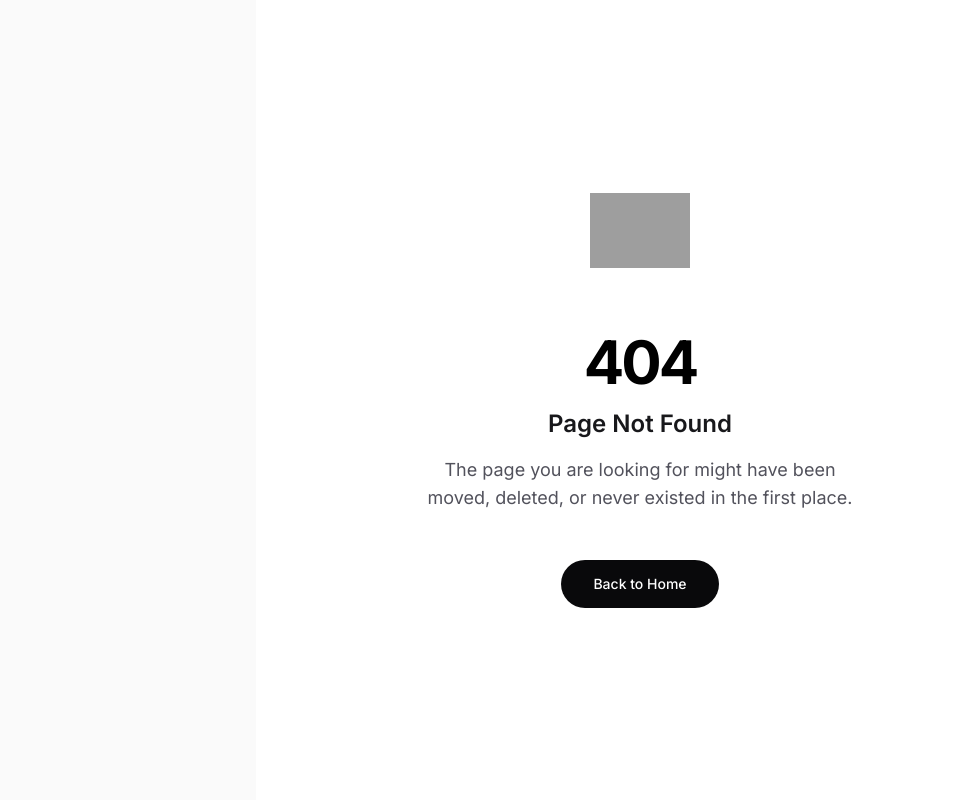
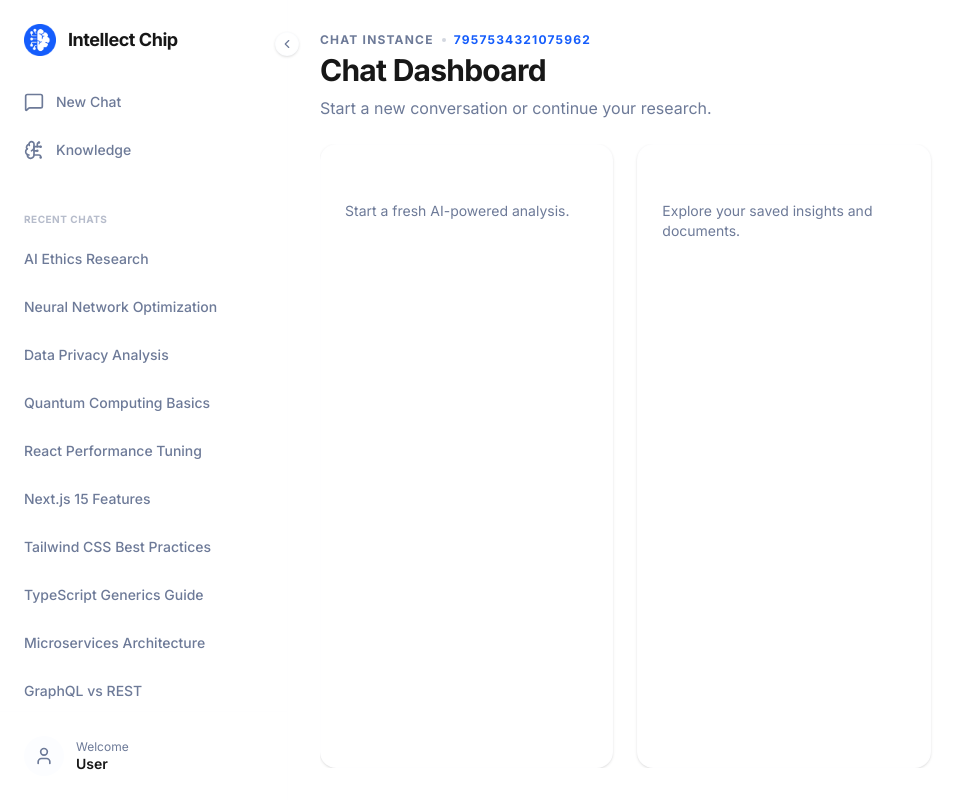
Before and after one commit to Inellect-Chip/intellectchip_knowledge_manager_v1_client_landing, a Next.js app: page /Chat/7957534321075962 in a window 1280 px wide. Before the commit this address had no page. Shown: the whole page, without its empty margins (0-970 px from the left). Built offline with nearby package versions, Linux system fonts and the light colour scheme; no server answers; grey boxes are pictures that could not be loaded.

Commit message:
change the sidebar and the single chat page routing

```diff
--- /dev/null
+++ b/app/(chat_app)/Chat/[chatId]/page.tsx
@@ -0,0 +1,40 @@
+"use client";
+
+import React from 'react';
+import { useParams } from 'next/navigation';
+
+const ChatPage = () => {
+    const params = useParams();
+    const chatId = params.chatId as string;
+
+    return (
+        <div className="p-8 h-full flex flex-col gap-6">
+            <header>
+                <div className="flex items-center gap-2 text-xs text-secondary-foreground uppercase tracking-widest font-bold mb-1">
+                    <span>Chat Instance</span>
+                    <span className="h-1 w-1 rounded-full bg-secondary-foreground/30"></span>
+                    <span className="text-primary">{chatId}</span>
+                </div>
+                <h1 className="text-3xl font-bold tracking-tight text-foreground">
+                    Chat Dashboard
+                </h1>
+                <p className="text-secondary-foreground mt-2">
+                    Start a new conversation or continue your research.
+                </p>
+            </header>
+
+            <div className="grid grid-cols-1 md:grid-cols-2 lg:grid-cols-3 gap-6 flex-1 overflow-y-auto">
+                <div className="p-6 rounded-2xl border border-secondary/10 bg-white dark:bg-zinc-900 shadow-sm hover:shadow-md transition-shadow">
+                    <h3 className="font-semibold text-lg">New Chat</h3>
+                    <p className="text-sm text-secondary-foreground mt-1">Start a fresh AI-powered analysis.</p>
+                </div>
+                <div className="p-6 rounded-2xl border border-secondary/10 bg-white dark:bg-zinc-900 shadow-sm hover:shadow-md transition-shadow">
+                    <h3 className="font-semibold text-lg">Knowledge Base</h3>
+                    <p className="text-sm text-secondary-foreground mt-1">Explore your saved insights and documents.</p>
+                </div>
+            </div>
+        </div>
+    );
+};
+
+export default ChatPage;
--- a/app/(chat_app)/Chat/page.tsx
+++ b/app/(chat_app)/Chat/page.tsx
@@ -1,29 +1,35 @@
-import React from 'react';
+"use client";
 
-const ChatPage = () => {
+import { useEffect } from 'react';
+import { useRouter } from 'next/navigation';
+
+const ChatRedirect = () => {
+    const router = useRouter();
+
+    useEffect(() => {
+        // Generate a 16-digit random numeric ID
+        const generateId = () => {
+            let id = '';
+            for (let i = 0; i < 16; i++) {
+                id += Math.floor(Math.random() * 10).toString();
+            }
+            return id;
+        };
+
+        const newId = generateId();
+        router.replace(`/Chat/${newId}`);
+    }, [router]);
+
     return (
-        <div className="p-8 h-full flex flex-col gap-6">
-            <header>
-                <h1 className="text-3xl font-bold tracking-tight text-foreground">
-                    Chat Dashboard
-                </h1>
-                <p className="text-secondary-foreground mt-2">
-                    Start a new conversation or continue your research.
+        <div className="h-screen w-full flex items-center justify-center bg-background">
+            <div className="flex flex-col items-center gap-4">
+                <div className="h-8 w-8 animate-spin rounded-full border-4 border-primary border-t-transparent"></div>
+                <p className="text-secondary-foreground animate-pulse text-sm font-medium">
+                    Initializing secure chat session...
                 </p>
-            </header>
-
-            <div className="grid grid-cols-1 md:grid-cols-2 lg:grid-cols-3 gap-6 flex-1 overflow-y-auto">
-                <div className="p-6 rounded-2xl border border-secondary/10 bg-white dark:bg-zinc-900 shadow-sm hover:shadow-md transition-shadow">
-                    <h3 className="font-semibold text-lg">New Chat</h3>
-                    <p className="text-sm text-secondary-foreground mt-1">Start a fresh AI-powered analysis.</p>
-                </div>
-                <div className="p-6 rounded-2xl border border-secondary/10 bg-white dark:bg-zinc-900 shadow-sm hover:shadow-md transition-shadow">
-                    <h3 className="font-semibold text-lg">Knowledge Base</h3>
-                    <p className="text-sm text-secondary-foreground mt-1">Explore your saved insights and documents.</p>
-                </div>
             </div>
         </div>
     );
 };
 
-export default ChatPage;
+export default ChatRedirect;
--- /dev/null
+++ b/component/data/mockChatData.ts
@@ -0,0 +1,22 @@
+export const mockChatHistory = [
+    { id: '1234567890123456', title: 'AI Ethics Research', time: '2 hours ago' },
+    { id: '9876543210987654', title: 'Neural Network Optimization', time: '5 hours ago' },
+    { id: '4567890123456789', title: 'Data Privacy Analysis', time: '1 day ago' },
+    { id: '3210987654321098', title: 'Quantum Computing Basics', time: '2 days ago' },
+    { id: '7890123456789012', title: 'React Performance Tuning', time: '3 days ago' },
+    { id: '6543210987654321', title: 'Next.js 15 Features', time: '4 days ago' },
+    { id: '0123456789012345', title: 'Tailwind CSS Best Practices', time: '5 days ago' },
+    { id: '8901234567890123', title: 'TypeScript Generics Guide', time: '6 days ago' },
+    { id: '2345678901234567', title: 'Microservices Architecture', time: '1 week ago' },
+    { id: '5678901234567890', title: 'GraphQL vs REST', time: '1 week ago' },
+    { id: '3456789012345678', title: 'Docker Containerization', time: '1 week ago' },
+    { id: '9012345678901234', title: 'Kubernetes Orchestration', time: '2 weeks ago' },
+    { id: '6789012345678901', title: 'AWS Lambda Functions', time: '2 weeks ago' },
+    { id: '1122334455667788', title: 'Google Cloud Platform', time: '2 weeks ago' },
+    { id: '9988776655443322', title: 'Azure DevOps Pipelines', time: '3 weeks ago' },
+    { id: '1029384756102938', title: 'CI/CD Workflows', time: '3 weeks ago' },
+    { id: '5647382910564738', title: 'Agile Methodologies', time: '1 month ago' },
+    { id: '1111222233334444', title: 'Scrum Master Certification', time: '1 month ago' },
+    { id: '5555666677778888', title: 'Product Management 101', time: '1 month ago' },
+    { id: '9999000011112222', title: 'User Experience Design', time: '2 months ago' }
+];
--- a/component/layouts/chat/Sidebar.tsx
+++ b/component/layouts/chat/Sidebar.tsx
@@ -14,6 +14,7 @@ import {
 import { useUser, useClerk, SignOutButton } from '@clerk/nextjs';
 import Image from 'next/image';
 import Link from 'next/link';
+import { mockChatHistory } from '@/component/data/mockChatData';
 
 const Sidebar = () => {
     const [isCollapsed, setIsCollapsed] = useState(false);
@@ -26,13 +27,6 @@ const Sidebar = () => {
         { name: 'New Chat', icon: MessageSquare, href: '/Chat' },
         { name: 'Knowledge', icon: BrainCircuit, href: '/knowledge' },
     ];
-
-    // Mock Chat History (20 items)
-    const mockChatHistory = Array.from({ length: 20 }, (_, i) => ({
-        id: i + 1,
-        title: `Research Analysis #${i + 1}`,
-        time: '2 hours ago'
-    }));
 
     return (
         <aside
@@ -89,7 +83,8 @@ const Sidebar = () => {
                     </div>
                 )}
                 {mockChatHistory.map((chat) => (
-                    <button
+                    <Link
+                        href={`/Chat/${chat.id}`}
                         key={chat.id}
                         className={`w-full flex items-center gap-3 p-3 rounded-xl transition-all duration-200 group hover:bg-hover/30 cursor-pointer ${isCollapsed ? 'justify-center' : ''
                             }`}
@@ -101,7 +96,7 @@ const Sidebar = () => {
                                 </span>
                             </div>
                         )}
-                    </button>
+                    </Link>
                 ))}
             </div>
 
```
